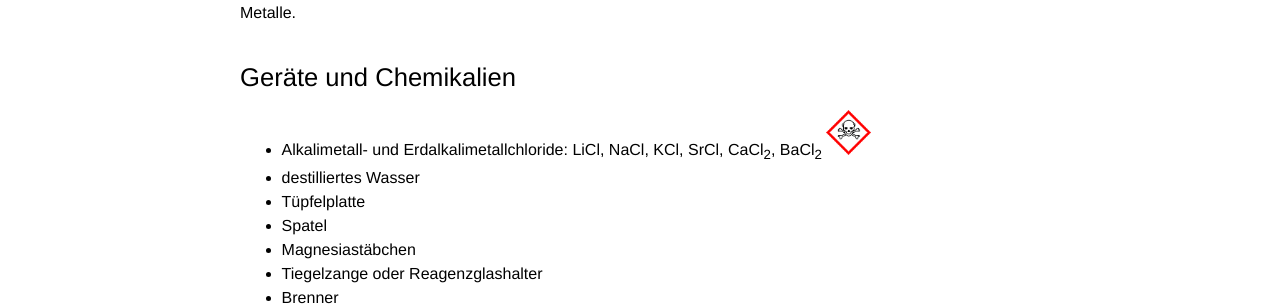
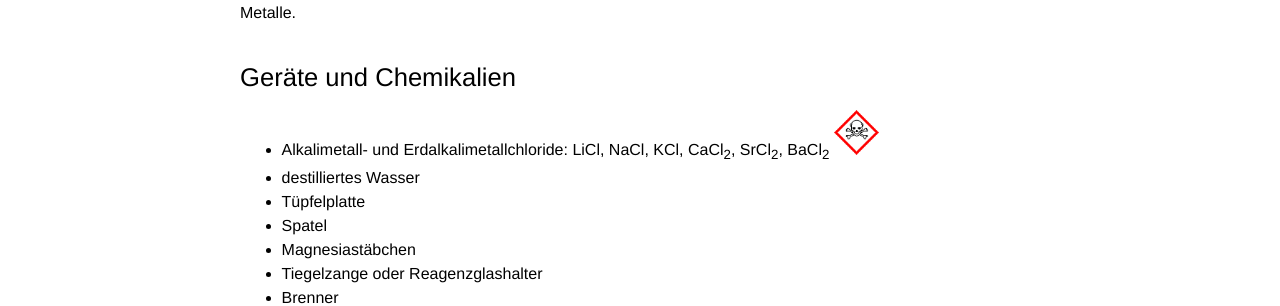
Before and after one commit to chemie-oberstufe/chemie-oberstufe.github.io, a Jekyll site: the page built from experimente/flammenfaerbung.md, in a window 1280 px wide. Shown: the part 278-584 px from the top of the page. Built offline with Jekyll 4.4.1, drawn with Linux system fonts in a browser that asks for light colours.

Commit message:
fix typo

```diff
--- a/experimente/flammenfaerbung.md
+++ b/experimente/flammenfaerbung.md
@@ -12,7 +12,7 @@ deine Beobachtungen mit Hilfe des Energiestufenmodells. Skizziere dazu das Energ
 
 ## Geräte und Chemikalien
 
-- Alkalimetall- und Erdalkalimetallchloride: LiCl, NaCl, KCl, SrCl, CaCl<sub>2</sub>, BaCl<sub>2</sub> {% include ghs name="giftig" %}
+- Alkalimetall- und Erdalkalimetallchloride: LiCl, NaCl, KCl, CaCl<sub>2</sub>, SrCl<sub>2</sub>, BaCl<sub>2</sub> {% include ghs name="giftig" %}
 - destilliertes Wasser
 - Tüpfelplatte
 - Spatel
```
